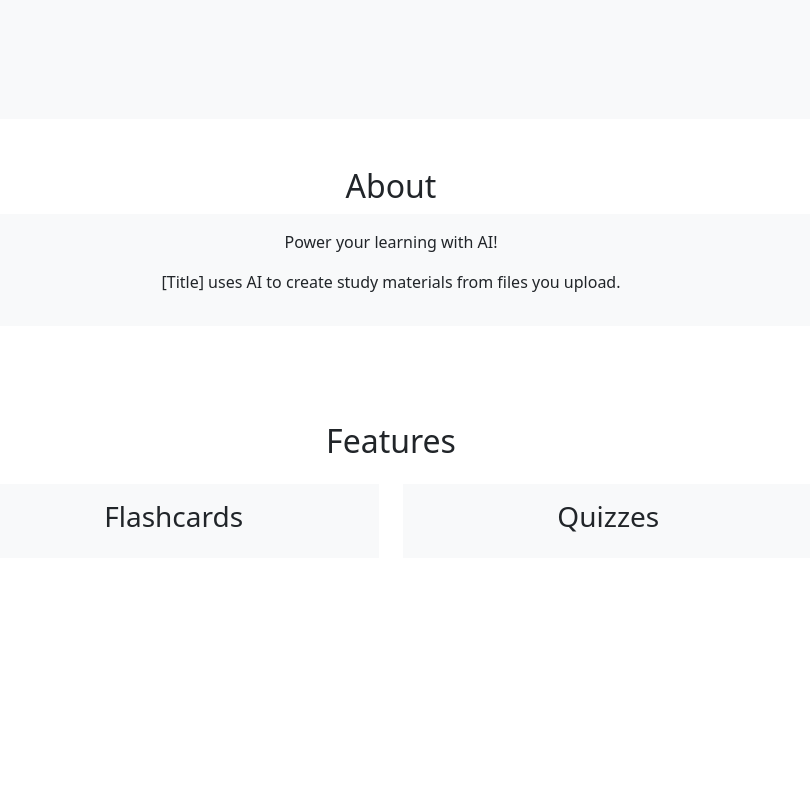
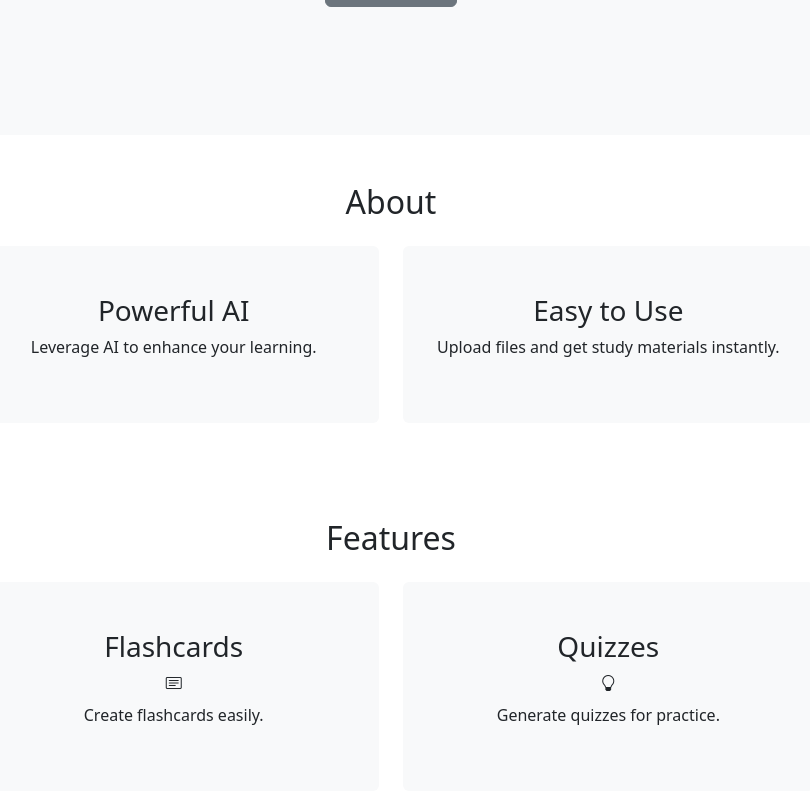
Before and after one commit to watawada/DH-2025, a React (Vite) app in the folder app/: page / in a window 1280 px wide. Shown: the part 322-1120 px from the top of the page, without its empty margins (249-1059 px from the left). Before the commit the page ends 928 px from the top, so only its background shows below. Built offline with nearby package versions, Linux system fonts and the light colour scheme.

Commit message:
Add Section component and update App structure; implement about and features sections with cards

```diff
--- a/app/src/App.jsx
+++ b/app/src/App.jsx
@@ -1,25 +1,50 @@
 import "./Styles.css";
 import "bootstrap-icons/font/bootstrap-icons.css";
+import React from "react";
 import NavBar from "./components/NavBar.jsx";
 import HeroSection from "./components/Hero.jsx";
+import Section from "./components/Section";
 
 function App() {
+  const aboutCards = [
+    {
+      title: "Powerful AI",
+      description: "Leverage AI to enhance your learning.",
+    },
+    {
+      title: "Easy to Use",
+      description: "Upload files and get study materials instantly.",
+    },
+  ];
+
+  const featureCards = [
+    {
+      title: "Flashcards",
+      icon: <i className="bi bi-card-text"></i>,
+      description: "Create flashcards easily.",
+    },
+    {
+      title: "Quizzes",
+      icon: <i className="bi bi-lightbulb"></i>,
+      description: "Generate quizzes for practice.",
+    },
+  ];
   return (
     <>
-      {/* Navbar */}
-      <NavBar/>
+      <NavBar />
 
-      {/* Hero Section */}
-      <HeroSection/>
+      <HeroSection />
 
       {/* About Section */}
+      <Section heading="About" cards={aboutCards} />
+      <Section heading="Features" cards={featureCards} />
       <section className="about text-center py-5">
         <h2>About</h2>
         <div className="about-content mx-auto p-3 bg-light">
           <p>Power your learning with AI!</p>
-          <p>
+          {/* <p>
             [Title] uses AI to create study materials from files you upload.
-          </p>
+          </p> */}
         </div>
       </section>
 
--- a/app/src/components/Hero.jsx
+++ b/app/src/components/Hero.jsx
@@ -1,8 +1,10 @@
 function HeroSection() {
   return (
     <section className="hero text-center hero-padding bg-light py-10">
-      <h1 className="display-4">Study Buddy</h1>
-      <button className="btn btn-secondary mt-3">Start Learning</button>
+      <div>
+        <h1 className="display-4 fw-bold mb-4">Study Buddy</h1>
+        <button className="btn btn-secondary mt-3">Start Learning</button>
+      </div>
     </section>
   );
 }
--- /dev/null
+++ b/app/src/components/Section.jsx
@@ -0,0 +1,22 @@
+import React from "react";
+
+function Section({ heading, cards }) {
+  return (
+    <section className="text-center py-5">
+      <h2>{heading}</h2>
+      <div className="row justify-content-center mt-4 ">
+        {cards.map((card, index) => (
+          <div key={index} className="col-md-4">
+            <div className="feature-card p-3 bg-light rounded py-5">
+              <h3>{card.title}</h3>
+              {card.icon && <div className="mb-2">{card.icon}</div>}
+              <p>{card.description}</p>
+            </div>
+          </div>
+        ))}
+      </div>
+    </section>
+  );
+}
+
+export default Section;
```
